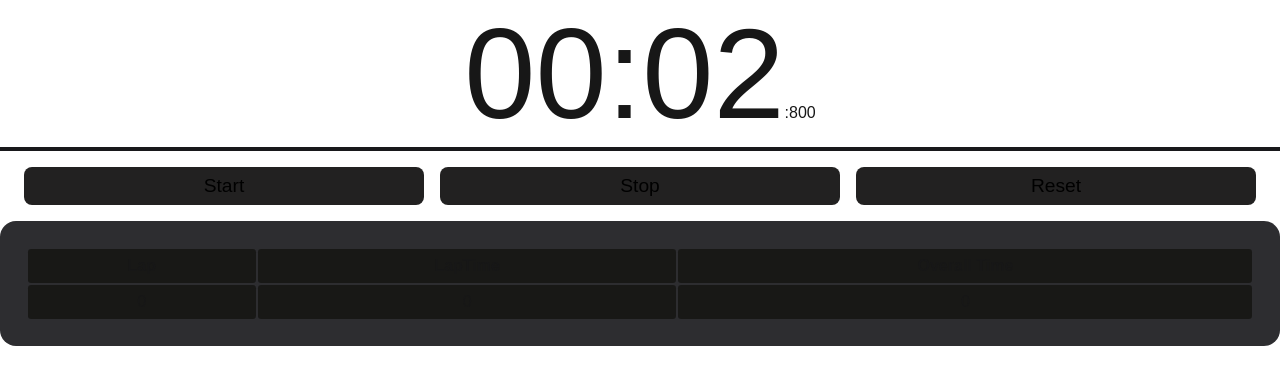
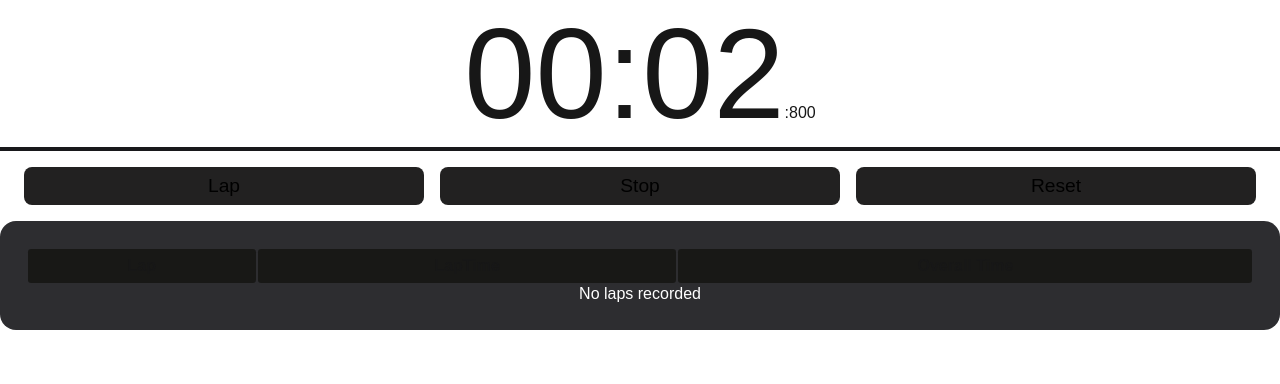
Before and after one commit to Anurag1096/pomodoro-timer, a Next.js app: page /dashboard/stopwatch/Stopwatch in a window 1280 px wide. Both pictures are taken after a click on the button "Start". Shown: the top 384 px of the page. Built offline with nearby package versions, Linux system fonts and the light colour scheme.

Commit message:
wip: adding logic for recording laps

```diff
--- a/src/component/LapComponent/index.tsx
+++ b/src/component/LapComponent/index.tsx
@@ -14,9 +14,10 @@ const LapComponent = () => {
       </thead>
       <tbody className={styles['table--body']}>
         {lapsList.length > 0 ? (
-          lapsList.map((listItems) => (
-            <tr key={listItems.lapCount}>
-              <td className={styles["table--headItems"]}>{listItems.lapCount}</td>
+          lapsList.map((listItems,index) => (
+
+            <tr key={listItems.lapTime}>
+              <td className={styles["table--headItems"]}>{index+1}</td>
               <td className={styles["table--headItems"]}>{listItems.lapTime}</td>
               <td className={styles["table--headItems"]}>{listItems.overallTime}</td>
             </tr>
--- a/src/component/Stopwatch/index.tsx
+++ b/src/component/Stopwatch/index.tsx
@@ -1,8 +1,11 @@
 import { useState, useEffect, useRef } from "react";
 import styles from "@/component/Stopwatch/stopwatch.module.css";
+import { useAppDispatch } from "@/store/hooks";
+import {setLaps,resetLaps} from '@/store/slices/stopwatchSlice'
 import { StopwatchState } from "./types";
 
 const StopWatch = ({ isSwatchRunning, onStart, onStop }: StopwatchState) => {
+  const dispatch=useAppDispatch()
   const pausedRef = useRef<number>(0);
   const intervalRef = useRef<NodeJS.Timeout | null>(null);
   const [passedMs, setPassedMs] = useState<number>(0);
@@ -36,22 +39,36 @@ const StopWatch = ({ isSwatchRunning, onStart, onStop }: StopwatchState) => {
     }
     pausedRef.current = 0;
     setPassedMs(0);
+    dispatch(resetLaps());
     onStop();
   };
 
-  const hh = Math.floor(passedMs / 3600000);
-  const mm = Math.floor((passedMs % 3600000) / 60000);
-  const ss = Math.floor((passedMs % 60000) / 1000);
-  const ms = passedMs % 1000;
+  const mm = Math.floor((passedMs % 3600000) / 60000).toString().padStart(2, "0");
+  const ss = Math.floor((passedMs % 60000) / 1000).toString().padStart(2, "0");
+  const ms = Math.floor(passedMs % 1000).toString().padStart(2, "0")
+
+
+  const handleLaps=()=>{
+    const lapObj={
+      lapTime:`${mm}:${ss}:${ms}`,
+      overallTime:passedMs,
+    }
+    dispatch(setLaps(lapObj));
+  }
   return (
     <div className={styles["stopwatch--wrapper"]}>
-    <div style={{textAlign:'center'}}>
-      <span className={styles["hhmmss--size"]}>{mm.toString().padStart(2, "0")}:</span>
-      <span className={styles["hhmmss--size"]}>{ss.toString().padStart(2, "0")}</span>:
-      <span >
-        {Math.floor(ms).toString().padStart(2, "0")}
-        <br />
-      </span>
+      <div style={{ textAlign: "center" }}>
+        <span className={styles["hhmmss--size"]}>
+          {mm}:
+        </span>
+        <span className={styles["hhmmss--size"]}>
+          {ss}
+        </span>
+        :
+        <span>
+          {ms}
+          <br />
+        </span>
       </div>
       <div
         style={{
@@ -61,9 +78,19 @@ const StopWatch = ({ isSwatchRunning, onStart, onStop }: StopwatchState) => {
           padding: "1rem",
         }}
       >
-        <button className={styles["stopwatch--btn"]} onClick={() => onStart()}>
-          Start
-        </button>
+        {isSwatchRunning ? (
+          <button
+          className={styles["stopwatch--btn"]}
+          onClick={handleLaps}
+          >Lap</button>
+        ) : (
+          <button
+            className={styles["stopwatch--btn"]}
+            onClick={() => onStart()}
+          >
+            Start
+          </button>
+        )}
         <br />
         <button className={styles["stopwatch--btn"]} onClick={() => onStop()}>
           Stop
--- a/src/pages/dashboard/stopwatch/Stopwatch.tsx
+++ b/src/pages/dashboard/stopwatch/Stopwatch.tsx
@@ -2,6 +2,7 @@ import React,{useState} from 'react'
 import styles from '@/pages/dashboard/styles/Overview.module.css'
 import StopWatch from '@/component/Stopwatch'
 import LapComponent from '@/component/LapComponent'
+
 const StopwatchPage = () => {
 const [isSwatchRunning,setSWatchRunning]=useState<boolean>(false)
 const start=()=>setSWatchRunning(true)
@@ -10,7 +11,7 @@ const stop=()=>setSWatchRunning(false)
 
   return (<>
 
-    <StopWatch isSwatchRunning={isSwatchRunning} onStart={start} onStop={stop}/>
+    <StopWatch isSwatchRunning={isSwatchRunning} onStart={start} onStop={stop} />
 
         <LapComponent/>
 
--- a/src/store/slices/stopwatchSlice.ts
+++ b/src/store/slices/stopwatchSlice.ts
@@ -1,17 +1,11 @@
 import { createSlice, PayloadAction } from "@reduxjs/toolkit";
 
 interface StopwatchState {
-  lapCount: number;
-  lapTime: number;
+  lapTime: string;
   overallTime: number;
 }
 
 const initialState: StopwatchState[] = [
-  {
-    lapCount: 0,
-    lapTime: 0,
-    overallTime: 0,
-  },
 ];
 
 const stopwatchSlice = createSlice({
@@ -20,23 +14,16 @@ const stopwatchSlice = createSlice({
   reducers: {
     setLaps: (state, action: PayloadAction<StopwatchState>) => {
       state.push({
-        lapCount: action.payload.lapCount,
         lapTime: action.payload.lapTime,
         overallTime: action.payload.overallTime,
       });
     },
     resetLaps: (state) => {
-      return [
-        {
-          lapCount: 0,
-          lapTime: 0,
-          overallTime: 0,
-        },
-      ];
+      return [];
     },
   },
 });
 
 
-const {setLaps,resetLaps}= stopwatchSlice.actions;
+export const {setLaps,resetLaps}= stopwatchSlice.actions;
 export default stopwatchSlice.reducer;
```
